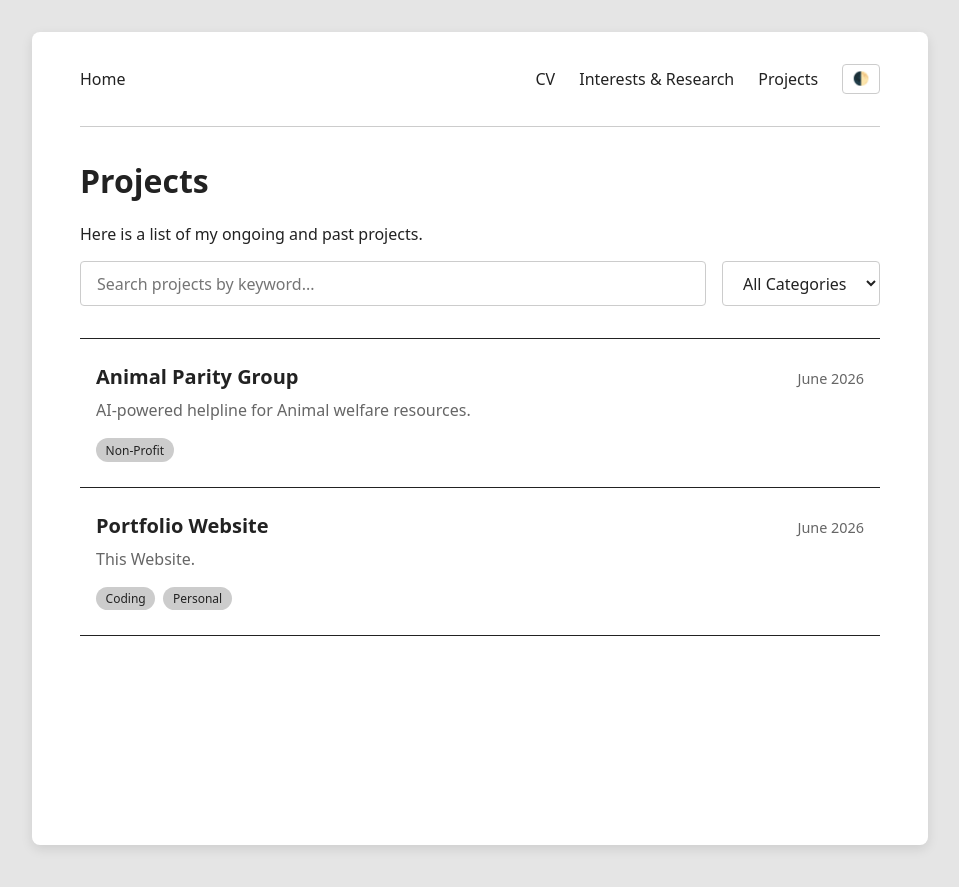
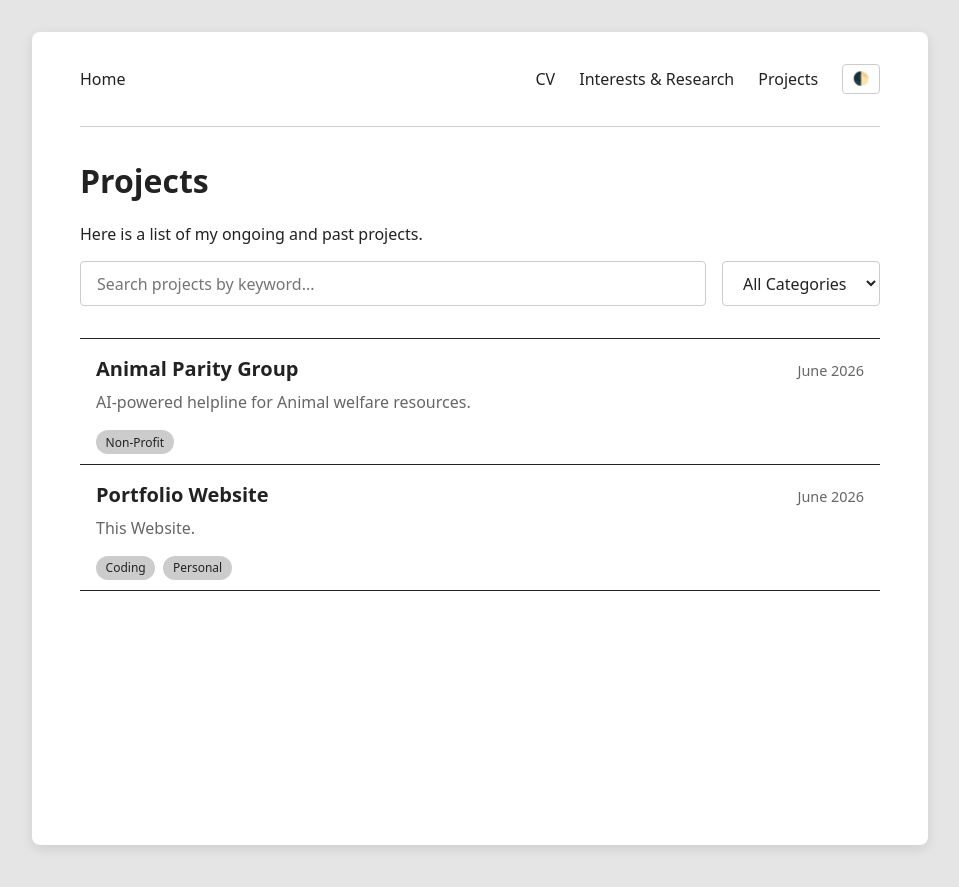
Before and after one commit to Will-McEniery/Will-McEniery.github.io, a Jekyll site: the page built from projects.html, in a window 1280 px wide. Shown: the top 887 px of the page, without its empty margins (160-1119 px from the left). Built offline with Jekyll 4.4.1, drawn with Linux system fonts in a browser that asks for light colours.

Commit message:
Adjust padding and margin in style.scss

```diff
--- a/assets/css/style.scss
+++ b/assets/css/style.scss
@@ -132,7 +132,7 @@ nav a {
     color: inherit;
     display: block;
     /* Padding order: Top | Right | Bottom | Left */
-    padding: 1.5rem 1rem 0.75rem 1rem;
+    padding: 1.0rem 1rem 0.65rem 1rem;
 }
 
 .item-list h3 {
@@ -181,5 +181,5 @@ nav a {
     padding: 0.2rem 0.6rem;
     border-radius: 12px;
     color: var(--text-main);
-    /* Removed the margin-bottom from here, as the tags-container handles spacing now */
+    margin-bottom: 0; /* Ensure this is 0 or completely removed */
 }
```
